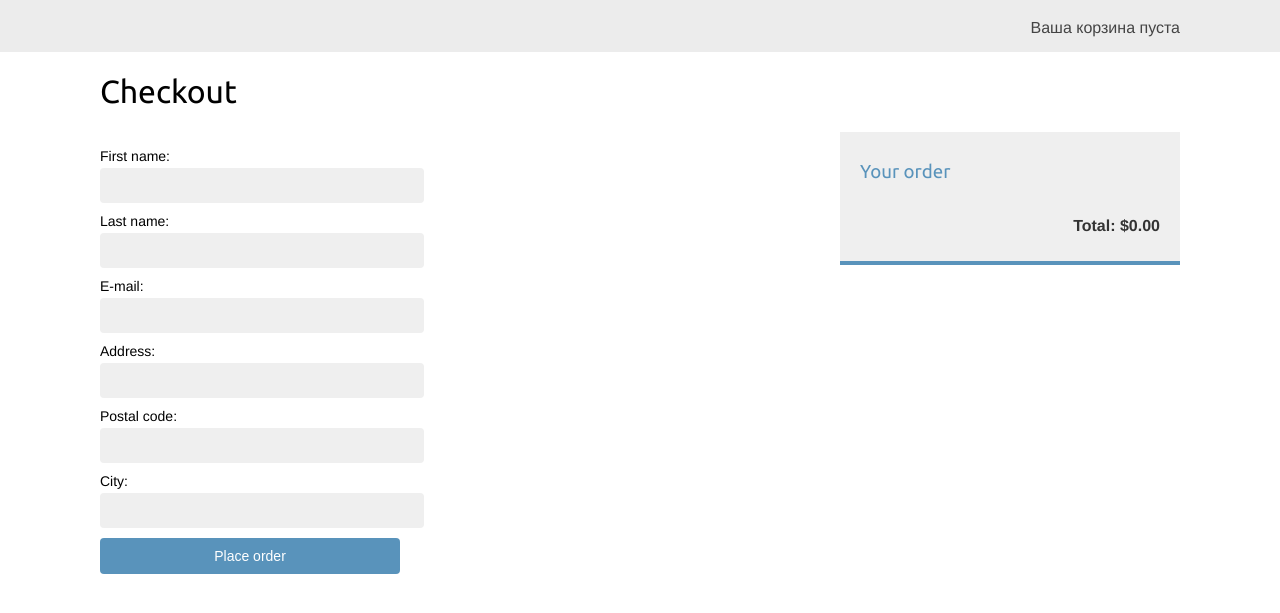
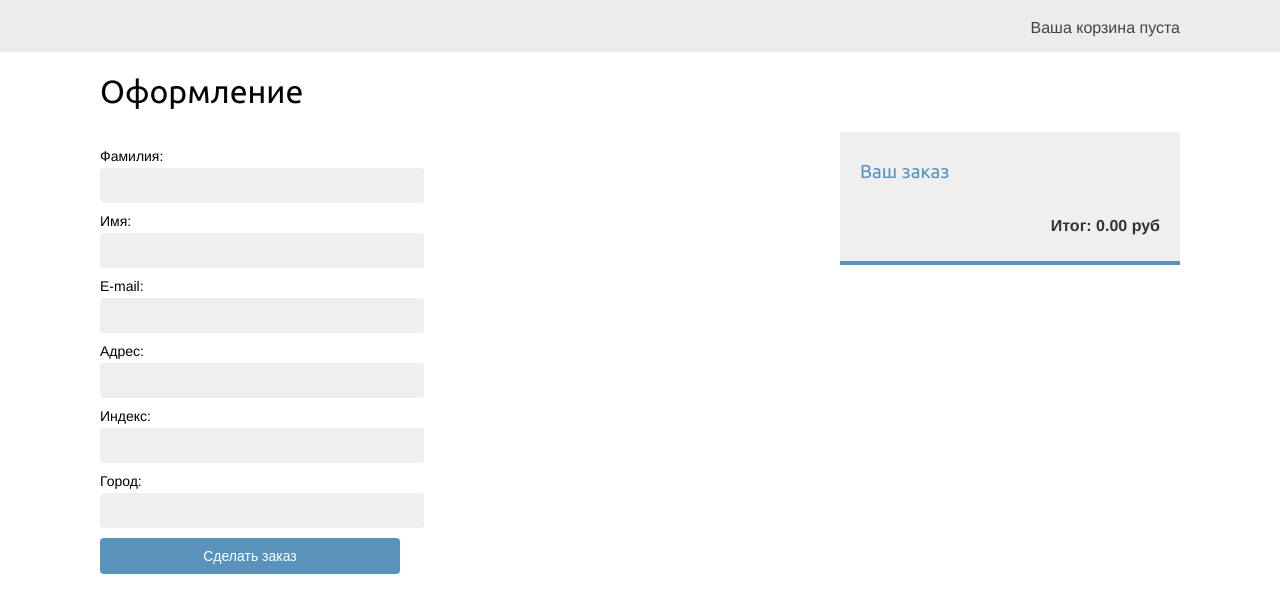
Before and after one commit to VladDragon12/MyShop, a Django app: page /en/orders/create/ in a window 1280 px wide. Shown: the part 46-659 px from the top of the page. Run offline with Django 5.2, Linux system fonts and the light colour scheme; parts of the project's set-up code (start-up, migrations or seed data) failed here and were passed over.

Commit message:
Initial commit: Django project setup

```diff
--- a/coupons/forms.py
+++ b/coupons/forms.py
@@ -4,7 +4,7 @@ from django.utils.translation import gettext_lazy as _
 
 class CouponApplyForm(forms.Form):
     code = forms.CharField(
-        label=_('Coupon'),
+        label=_('Купон'),
         widget=forms.TextInput(attrs={
             'placeholder': _('Enter coupon code'),
             'class': 'form-control'
--- a/myshop/urls.py
+++ b/myshop/urls.py
@@ -14,7 +14,6 @@ Including another URLconf
     1. Import the include() function: from django.urls import include, path
     2. Add a URL to urlpatterns:  path('blog/', include('blog.urls'))
 """
-# myshop/urls.py
 from django.contrib import admin
 from django.urls import path, include
 from django.conf import settings
--- a/orders/admin.py
+++ b/orders/admin.py
@@ -20,11 +20,8 @@ def export_to_csv(modeladmin, request, queryset):
 
     fields = [field for field in opts.get_fields()
               if not field.many_to_many and not field.one_to_many]
-
-    # Write a first row with header information
     writer.writerow([field.verbose_name for field in fields])
 
-    # Write data rows
     for obj in queryset:
         data_row = []
         for field in fields:
--- a/orders/models.py
+++ b/orders/models.py
@@ -7,26 +7,26 @@ from django.utils.translation import gettext_lazy as _
 
 class Order(models.Model):
     first_name = models.CharField(
-        _('first name'),
+        _('Фамилия'),
         max_length=50
     )
     last_name = models.CharField(
-        _('last name'),
+        _('Имя'),
         max_length=50
     )
     email = models.EmailField(
         _('e-mail'),
     )
     address = models.CharField(
-        _('address'),
+        _('адрес'),
         max_length=250
     )
     postal_code = models.CharField(
-        _('postal code'),
+        _('Индекс'),
         max_length=20
     )
     city = models.CharField(
-        _('city'),
+        _('Город'),
         max_length=100
     )
     # ...
--- a/orders/tasks.py
+++ b/orders/tasks.py
@@ -6,10 +6,6 @@ from .models import Order
 
 @shared_task
 def order_created(order_id):
-    """
-    Отправка email-уведомления о создании заказа покупателю.
-    Возвращает количество успешно отправленных писем (0 или 1).
-    """
     order = Order.objects.get(id=order_id)
 
     subject = _('Новый заказ №{}').format(order.id)
--- a/orders/templates/orders/order/create.html
+++ b/orders/templates/orders/order/create.html
@@ -2,41 +2,41 @@
 {% load i18n %}
 
 {% block title %}
-    {% trans "Checkout" %}
+    {% trans "Оформление" %}
 {% endblock %}
 
 {% block content %}
-    <h1>{% trans "Checkout" %}</h1>
+    <h1>{% trans "Оформление" %}</h1>
 
     <div class="order-info">
-        <h3>{% trans "Your order" %}</h3>
+        <h3>{% trans "Ваш заказ" %}</h3>
         <ul>
             {% for item in cart %}
                 <li>
                     {{ item.quantity }}x {{ item.product.name }}
-                    <span>${{ item.total_price }}</span>
+                    <span>{{ item.total_price }} руб</span>
                 </li>
             {% endfor %}
 
             {% if cart.coupon %}
                 <li>
                     {% blocktrans with code=cart.coupon.code discount=cart.coupon.discount %}
-                        "{{ code }}" ({{ discount }}% off)
+                        "{{ code }}" ({{ discount }}% скидка)
                     {% endblocktrans %}
-                    <span>- ${{ cart.get_discount|floatformat:"2" }}</span>
+                    <span>- {{ cart.get_discount|floatformat:"2" }} руб</span>
                 </li>
             {% endif %}
         </ul>
 
         <p>
-            {% trans "Total" %}: ${{ cart.get_total_price_after_discount|floatformat:"2" }}
+            {% trans "Итог" %}: {{ cart.get_total_price_after_discount|floatformat:"2" }} руб
         </p>
     </div>
 
     <form action="." method="post" class="order-form">
         {{ form.as_p }}
         <p>
-            <input type="submit" value="{% trans 'Place order' %}" class="btn btn-primary">
+            <input type="submit" value="{% trans 'Сделать заказ' %}" class="btn btn-primary">
         </p>
         {% csrf_token %}
     </form>
--- a/orders/templates/orders/order/created.html
+++ b/orders/templates/orders/order/created.html
@@ -1,11 +1,11 @@
 {% extends "shop/base.html" %}
 
-{% block title %}Thank you{% endblock %}
+{% block title %}Спасибо{% endblock %}
 
 {% block content %}
-    <h1>Thank you</h1>
+    <h1>Спасибо</h1>
     <p>
-        Your order has been successfully completed. Your order number is
+        Ваш заказ успешно оформлен. Ваш заказ
         <strong>{{ order.id }}</strong>.
     </p>
 {% endblock %}
--- a/orders/views.py
+++ b/orders/views.py
@@ -62,9 +62,8 @@ def order_create(request):
                     price=item['price'],
                     quantity=item['quantity']
                 )
-            # очистка корзины
             cart.clear()
-            order_created.delay(order.id)  # Вызываем задачу с delay()
+            order_created.delay(order.id)
 
             return render(
                 request,
--- a/shop/models.py
+++ b/shop/models.py
@@ -4,7 +4,6 @@ from django.utils.translation import gettext_lazy as _
 from django.core.validators import MinValueValidator
 
 class Category(models.Model):
-    """Модель категории товаров"""
     name = models.CharField(
         max_length=200,
         db_index=True,
@@ -43,7 +42,6 @@ class Category(models.Model):
 
 
 class Product(models.Model):
-    """Модель товара"""
     category = models.ForeignKey(
         Category,
         related_name='products',
--- a/shop/views.py
+++ b/shop/views.py
@@ -1,7 +1,6 @@
 from django.shortcuts import render
 
 # Create your views here.
-# shop/views.py
 from django.shortcuts import render, get_object_or_404
 from .models import Category, Product
 from cart.forms import CartAddProductForm
```
Also changed, not shown: cart/templates/cart/detail.html (+5 -5 lines), orders/templates/orders/order/detail.html (+14 -14 lines), db.sqlite3, orders/migrations/0004_alter_order_address_alter_order_city_and_more.py (added).
